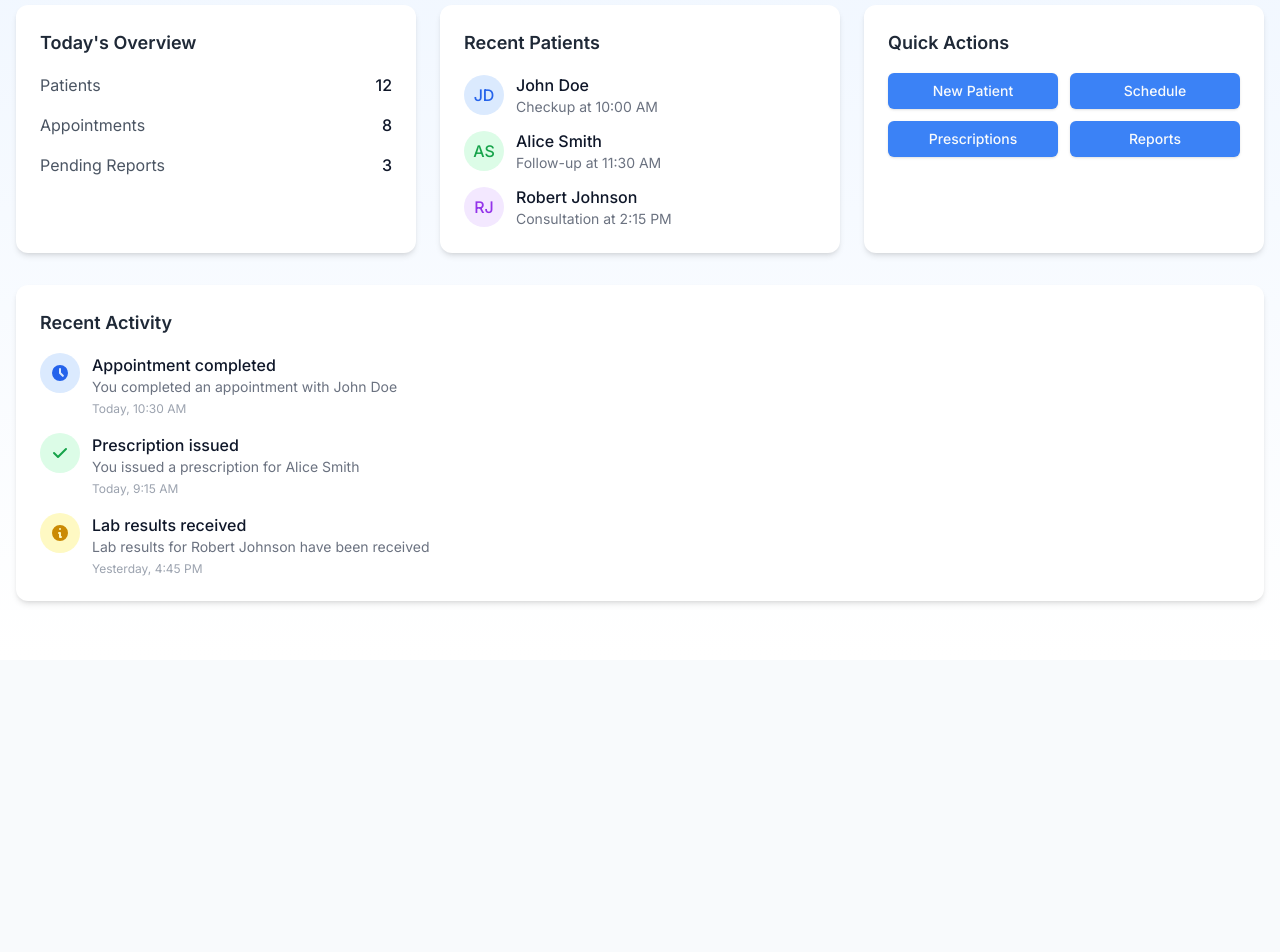
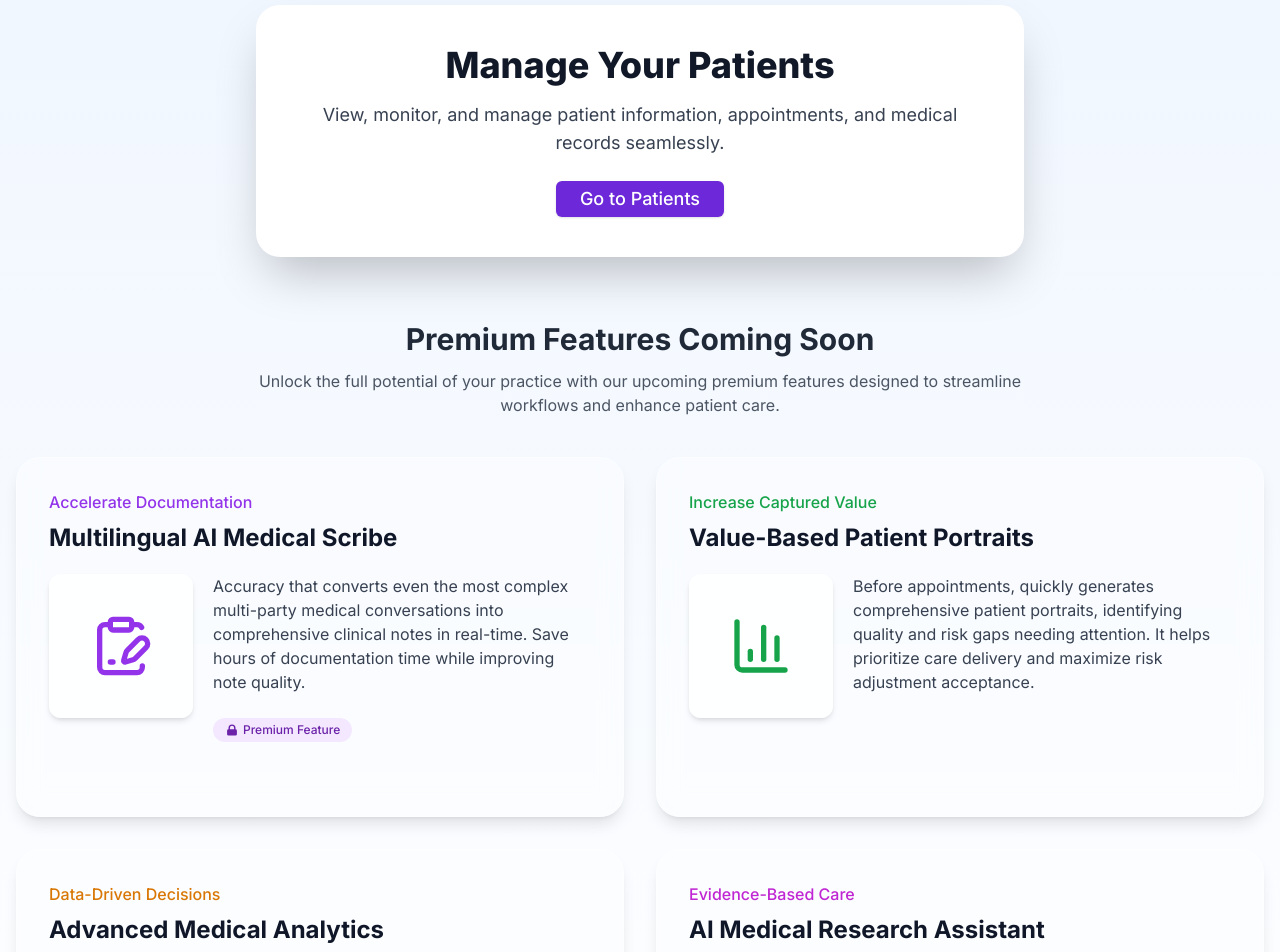
Before and after one commit to HospiAgent/drhouse, a Next.js app: page /dashboard in a window 1280 px wide. Shown: the part 140-1092 px from the top of the page. Before the commit the page ends 800 px from the top, so only its background shows below. Built offline with nearby package versions, Linux system fonts and the light colour scheme; sample sign-in values are in the browser's storage.

Commit message:
hehehehehe

```diff
--- a/app/dashboard/page.jsx
+++ b/app/dashboard/page.jsx
@@ -5,8 +5,19 @@ import { ProtectedRoute } from '@/components/auth/protected-route';
 import { getUserData } from '@/utils/auth';
 import { Button } from '@/components/ui/button';
 import { useRouter } from 'next/navigation';
-import {jwtDecode} from 'jwt-decode';
-import { Dialog } from '@headlessui/react';
+import { jwtDecode } from 'jwt-decode';
+import {
+  Dialog,
+  DialogContent,
+  DialogHeader,
+  DialogTitle
+} from '@/components/ui/dialog';
+import {
+  Brain,
+  BarChart3,
+  SearchCode,
+  ClipboardSignature
+} from 'lucide-react';
 
 function ProfileDropdown({ user }) {
   const [isOpen, setIsOpen] = useState(false);
@@ -17,19 +28,19 @@ function ProfileDropdown({ user }) {
         Profile
       </Button>
 
-      {isOpen && (
-        <Dialog open={isOpen} onClose={() => setIsOpen(false)} className="fixed z-50 inset-0 overflow-y-auto">
-          <div className="flex items-center justify-center min-h-screen px-4">
-            <Dialog.Panel className="bg-white p-8 rounded-xl shadow-xl w-full max-w-lg">
-              <Dialog.Title className="text-3xl font-bold mb-6">Profile</Dialog.Title>
+      <Dialog open={isOpen} onOpenChange={setIsOpen}>
+        <DialogContent className="sm:max-w-lg">
+          <DialogHeader>
+            <DialogTitle className="text-3xl font-bold">Profile</DialogTitle>
+          </DialogHeader>
 
-              <div className="space-y-4">
+          <div className="space-y-4 pt-4">
             <div className="grid grid-cols-2 gap-4">
               <div>
                 <label className="block text-sm text-gray-600">Title</label>
                 <input
                   className="w-full border rounded-lg p-2"
-                      value={user.title ?? ''}
+                  value='Dr.'
                   readOnly
                 />
               </div>
@@ -37,14 +48,14 @@ function ProfileDropdown({ user }) {
                 <label className="block text-sm text-gray-600">Name</label>
                 <input
                   className="w-full border rounded-lg p-2"
-                      value={`${user.firstName} ${user.lastName}`}
+                  value={`${user.name}`}
                   readOnly
                 />
               </div>
             </div>
 
             <div>
-                  <label className="block text-sm text-gray-600">Communication Email ID</label>
+              <label className="block text-sm text-gray-600">Email ID</label>
               <input
                 className="w-full border rounded-lg p-2"
                 value={user.email}
@@ -67,15 +78,11 @@ function ProfileDropdown({ user }) {
               </Button>
             </div>
           </div>
-            </Dialog.Panel>
-          </div>
+        </DialogContent>
       </Dialog>
-      )}
     </>
   );
 }
-
-
 
 export default function DashboardPage() {
   const [userData, setUserData] = useState(null);
@@ -121,118 +128,106 @@ export default function DashboardPage() {
               )}
             </div>
             <div className="flex items-center space-x-4">
-
               {userData && <ProfileDropdown user={userData} />}
-
-
             </div>
           </header>
 
-          {/* Main Content */}
-          <div className="grid grid-cols-1 md:grid-cols-3 gap-6 mb-8">
-            {/* Quick Stats */}
-            <div className="bg-white p-6 rounded-xl shadow-md">
-              <h2 className="text-lg font-semibold text-gray-800 mb-4">Today's Overview</h2>
-              <div className="space-y-4">
-                <div className="flex justify-between items-center">
-                  <span className="text-gray-600">Patients</span>
-                  <span className="font-medium">12</span>
+          <div className="relative mb-16 flex justify-center items-center">
+            {/* Background Icon */}
+            <div className="absolute inset-0 flex justify-center items-center pointer-events-none opacity-10">
+              <ClipboardSignature size={240} className="text-violet-200" />
             </div>
-                <div className="flex justify-between items-center">
-                  <span className="text-gray-600">Appointments</span>
-                  <span className="font-medium">8</span>
+
+            {/* Foreground Card */}
+            <div className="relative bg-white p-10 rounded-3xl shadow-2xl hover:shadow-3xl transition-shadow text-center max-w-3xl w-full z-10 transform hover:-translate-y-1 duration-300">
+              <h2 className="text-4xl font-extrabold text-gray-900 mb-4">Manage Your Patients</h2>
+              <p className="text-gray-700 mb-6 text-lg">
+                View, monitor, and manage patient information, appointments, and medical records seamlessly.
+              </p>
+              <Button className="bg-violet-700 hover:bg-violet-800 text-white px-6 py-3 text-lg transition-colors duration-200" onClick={handleNewPatientClick}>
+                Go to Patients
+              </Button>
             </div>
-                <div className="flex justify-between items-center">
-                  <span className="text-gray-600">Pending Reports</span>
-                  <span className="font-medium">3</span>
+          </div>
+
+
+          {/* Future Features Section */}
+          <div className="mb-16">
+            <div className="text-center mb-10">
+              <h2 className="text-3xl font-bold text-gray-800 mb-3">Premium Features Coming Soon</h2>
+              <p className="text-gray-600 max-w-3xl mx-auto">Unlock the full potential of your practice with our upcoming premium features designed to streamline workflows and enhance patient care.</p>
+            </div>
+
+            <div className="grid grid-cols-1 md:grid-cols-2 gap-8">
+              {/* AI Medical Scribe Card */}
+              <div className="bg-white/30 backdrop-blur-md border border-white/40 p-8 rounded-3xl shadow-lg min-h-[360px] transition-all hover:shadow-xl hover:bg-white/40 hover:translate-y-[-4px] duration-300">
+                <p className="text-purple-600 font-medium mb-2">Accelerate Documentation</p>
+                <h3 className="font-bold text-2xl mb-5">Multilingual AI Medical Scribe</h3>
+
+                <div className="flex flex-col md:flex-row mb-6 h-full">
+                  <div className="bg-white/80 rounded-xl shadow-md mb-4 md:mb-0 md:mr-5 w-full md:w-36 h-36 flex-shrink-0 flex items-center justify-center text-purple-600">
+                    <ClipboardSignature size={64} />
+                  </div>
+                  <div className="flex-1">
+                    <p className="text-gray-700 mb-6">Accuracy that converts even the most complex multi-party medical conversations into comprehensive clinical notes in real-time. Save hours of documentation time while improving note quality.</p>
+                    <span className="inline-flex items-center px-3 py-1 rounded-full text-xs font-medium bg-purple-100 text-purple-800">
+                      <svg xmlns="http://www.w3.org/2000/svg" className="h-3.5 w-3.5 mr-1" viewBox="0 0 20 20" fill="currentColor">
+                        <path fillRule="evenodd" d="M5 9V7a5 5 0 0110 0v2a2 2 0 012 2v5a2 2 0 01-2 2H5a2 2 0 01-2-2v-5a2 2 0 012-2zm8-2v2H7V7a3 3 0 016 0z" clipRule="evenodd" />
+                      </svg>
+                      Premium Feature
+                    </span>
                   </div>
                 </div>
               </div>
 
-            {/* Recent Patients */}
-            <div className="bg-white p-6 rounded-xl shadow-md">
-              <h2 className="text-lg font-semibold text-gray-800 mb-4">Recent Patients</h2>
-              <div className="space-y-3">
-                <div className="flex items-center space-x-3">
-                  <div className="w-10 h-10 rounded-full bg-blue-100 flex items-center justify-center text-blue-600 font-medium">
-                    JD
+              {/* Patient Portraits Card */}
+              <div className="bg-white/30 backdrop-blur-md border border-white/40 p-8 rounded-3xl shadow-lg min-h-[360px] transition-all hover:shadow-xl hover:bg-white/40 hover:translate-y-[-4px] duration-300">
+                <p className="text-green-600 font-medium mb-2">Increase Captured Value</p>
+                <h3 className="font-bold text-2xl mb-5">Value-Based Patient Portraits</h3>
+
+                <div className="flex flex-col md:flex-row mb-6 h-full">
+                  <div className="bg-white/80 rounded-xl shadow-md mb-4 md:mb-0 md:mr-5 w-full md:w-36 h-36 flex-shrink-0 flex items-center justify-center text-green-600">
+                    <BarChart3 size={64} />
                   </div>
-                  <div>
-                    <p className="font-medium">John Doe</p>
-                    <p className="text-sm text-gray-500">Checkup at 10:00 AM</p>
-                  </div>
-                </div>
-                <div className="flex items-center space-x-3">
-                  <div className="w-10 h-10 rounded-full bg-green-100 flex items-center justify-center text-green-600 font-medium">
-                    AS
-                  </div>
-                  <div>
-                    <p className="font-medium">Alice Smith</p>
-                    <p className="text-sm text-gray-500">Follow-up at 11:30 AM</p>
-                  </div>
-                </div>
-                <div className="flex items-center space-x-3">
-                  <div className="w-10 h-10 rounded-full bg-purple-100 flex items-center justify-center text-purple-600 font-medium">
-                    RJ
-                  </div>
-                  <div>
-                    <p className="font-medium">Robert Johnson</p>
-                    <p className="text-sm text-gray-500">Consultation at 2:15 PM</p>
-                  </div>
+                  <div className="flex-1">
+                    <p className="text-gray-700 mb-6">Before appointments, quickly generates comprehensive patient portraits, identifying quality and risk gaps needing attention. It helps prioritize care delivery and maximize risk adjustment acceptance.</p>
                   </div>
                 </div>
               </div>
 
-            {/* Quick Actions */}
-            <div className="bg-white p-6 rounded-xl shadow-md">
-              <h2 className="text-lg font-semibold text-gray-800 mb-4">Quick Actions</h2>
-              <div className="grid grid-cols-2 gap-3">
-                <Button className="w-full" onClick = {() => handleNewPatientClick()}>New Patient</Button>
-                <Button className="w-full">Schedule</Button>
-                <Button className="w-full">Prescriptions</Button>
-                <Button className="w-full">Reports</Button>
+              {/* Advanced Analytics Card */}
+              <div className="bg-white/30 backdrop-blur-md border border-white/40 p-8 rounded-3xl shadow-lg min-h-[360px] transition-all hover:shadow-xl hover:bg-white/40 hover:translate-y-[-4px] duration-300">
+                <p className="text-amber-600 font-medium mb-2">Data-Driven Decisions</p>
+                <h3 className="font-bold text-2xl mb-5">Advanced Medical Analytics</h3>
+
+                <div className="flex flex-col md:flex-row mb-6 h-full">
+                  <div className="bg-white/80 rounded-xl shadow-md mb-4 md:mb-0 md:mr-5 w-full md:w-36 h-36 flex-shrink-0 flex items-center justify-center text-amber-600">
+                    <Brain size={64} />
+                  </div>
+                  <div className="flex-1">
+                    <p className="text-gray-700 mb-6">Comprehensive analytics and custom report generation that transform raw clinical data into actionable practice insights. Identify trends and improve patient outcomes with data-driven intelligence.</p>
                   </div>
                 </div>
               </div>
 
-          {/* Recent Activity */}
-          <div className="bg-white p-6 rounded-xl shadow-md">
-            <h2 className="text-lg font-semibold text-gray-800 mb-4">Recent Activity</h2>
-            <div className="space-y-4">
-              <div className="flex items-start space-x-3">
-                <div className="w-10 h-10 rounded-full bg-blue-100 flex items-center justify-center text-blue-600">
-                  <svg xmlns="http://www.w3.org/2000/svg" className="h-5 w-5" viewBox="0 0 20 20" fill="currentColor">
-                    <path fillRule="evenodd" d="M10 18a8 8 0 100-16 8 8 0 000 16zm1-12a1 1 0 10-2 0v4a1 1 0 00.293.707l2.828 2.829a1 1 0 101.415-1.415L11 9.586V6z" clipRule="evenodd" />
+              {/* AI Research Card */}
+              <div className="bg-white/30 backdrop-blur-md border border-white/40 p-8 rounded-3xl shadow-lg min-h-[360px] transition-all hover:shadow-xl hover:bg-white/40 hover:translate-y-[-4px] duration-300">
+                <p className="text-fuchsia-600 font-medium mb-2">Evidence-Based Care</p>
+                <h3 className="font-bold text-2xl mb-5">AI Medical Research Assistant</h3>
+
+                <div className="flex flex-col md:flex-row mb-6 h-full">
+                  <div className="bg-white/80 rounded-xl shadow-md mb-4 md:mb-0 md:mr-5 w-full md:w-36 h-36 flex-shrink-0 flex items-center justify-center text-fuchsia-600">
+                    <SearchCode size={64} />
+                  </div>
+                  <div className="flex-1">
+                    <p className="text-gray-700 mb-6">Cutting-edge AI analytics that automatically scans the latest medical research and provides personalized treatment recommendations based on patient-specific factors.</p>
+                    <span className="inline-flex items-center px-3 py-1 rounded-full text-xs font-medium bg-fuchsia-100 text-fuchsia-800">
+                      <svg xmlns="http://www.w3.org/2000/svg" className="h-3.5 w-3.5 mr-1" viewBox="0 0 20 20" fill="currentColor">
+                        <path fillRule="evenodd" d="M5 9V7a5 5 0 0110 0v2a2 2 0 012 2v5a2 2 0 01-2 2H5a2 2 0 01-2-2v-5a2 2 0 012-2zm8-2v2H7V7a3 3 0 016 0z" clipRule="evenodd" />
                       </svg>
+                      Premium Feature
+                    </span>
                   </div>
-                <div>
-                  <p className="font-medium">Appointment completed</p>
-                  <p className="text-sm text-gray-500">You completed an appointment with John Doe</p>
-                  <p className="text-xs text-gray-400 mt-1">Today, 10:30 AM</p>
-                </div>
-              </div>
-              <div className="flex items-start space-x-3">
-                <div className="w-10 h-10 rounded-full bg-green-100 flex items-center justify-center text-green-600">
-                  <svg xmlns="http://www.w3.org/2000/svg" className="h-5 w-5" viewBox="0 0 20 20" fill="currentColor">
-                    <path fillRule="evenodd" d="M16.707 5.293a1 1 0 010 1.414l-8 8a1 1 0 01-1.414 0l-4-4a1 1 0 011.414-1.414L8 12.586l7.293-7.293a1 1 0 011.414 0z" clipRule="evenodd" />
-                  </svg>
-                </div>
-                <div>
-                  <p className="font-medium">Prescription issued</p>
-                  <p className="text-sm text-gray-500">You issued a prescription for Alice Smith</p>
-                  <p className="text-xs text-gray-400 mt-1">Today, 9:15 AM</p>
-                </div>
-              </div>
-              <div className="flex items-start space-x-3">
-                <div className="w-10 h-10 rounded-full bg-yellow-100 flex items-center justify-center text-yellow-600">
-                  <svg xmlns="http://www.w3.org/2000/svg" className="h-5 w-5" viewBox="0 0 20 20" fill="currentColor">
-                    <path fillRule="evenodd" d="M18 10a8 8 0 11-16 0 8 8 0 0116 0zm-7-4a1 1 0 11-2 0 1 1 0 012 0zM9 9a1 1 0 000 2v3a1 1 0 001 1h1a1 1 0 100-2v-3a1 1 0 00-1-1H9z" clipRule="evenodd" />
-                  </svg>
-                </div>
-                <div>
-                  <p className="font-medium">Lab results received</p>
-                  <p className="text-sm text-gray-500">Lab results for Robert Johnson have been received</p>
-                  <p className="text-xs text-gray-400 mt-1">Yesterday, 4:45 PM</p>
                 </div>
               </div>
             </div>
--- a/package.json
+++ b/package.json
@@ -64,7 +64,7 @@
     "react-dom": "18.2.0",
     "react-hook-form": "^7.53.0",
     "react-hot-toast": "^2.5.2",
-    "react-media-recorder": "^1.7.1",
+    "react-media-recorder": "1.6.5",
     "react-resizable-panels": "^2.1.3",
     "recharts": "^2.12.7",
     "sonner": "^1.5.0",
```
Also changed, not shown: app/login/page.jsx (+2 -28 lines), app/patient/page.jsx (+22 -28 lines), utils/auth.js (+12 -2 lines), 19 other files (tests, documents, lock files or other folders). Lines whose indentation alone changed are shown as unchanged.
